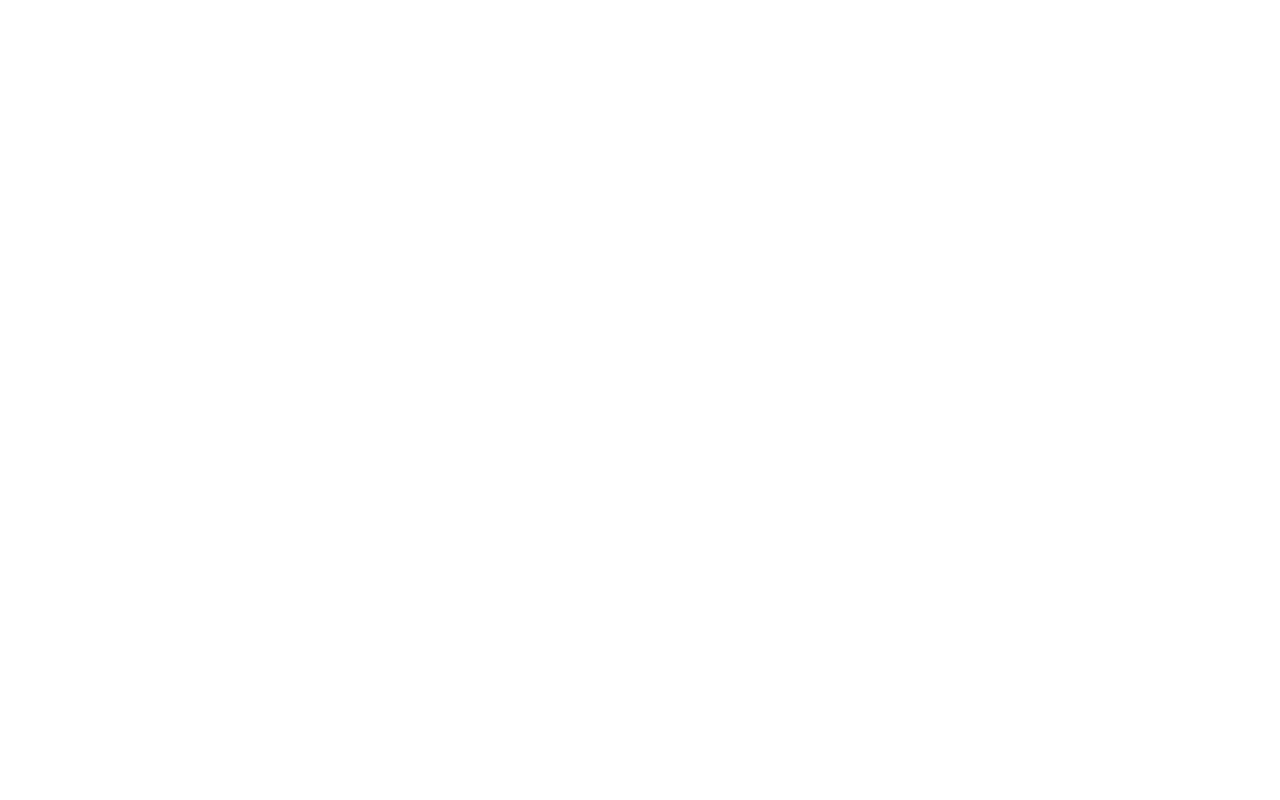
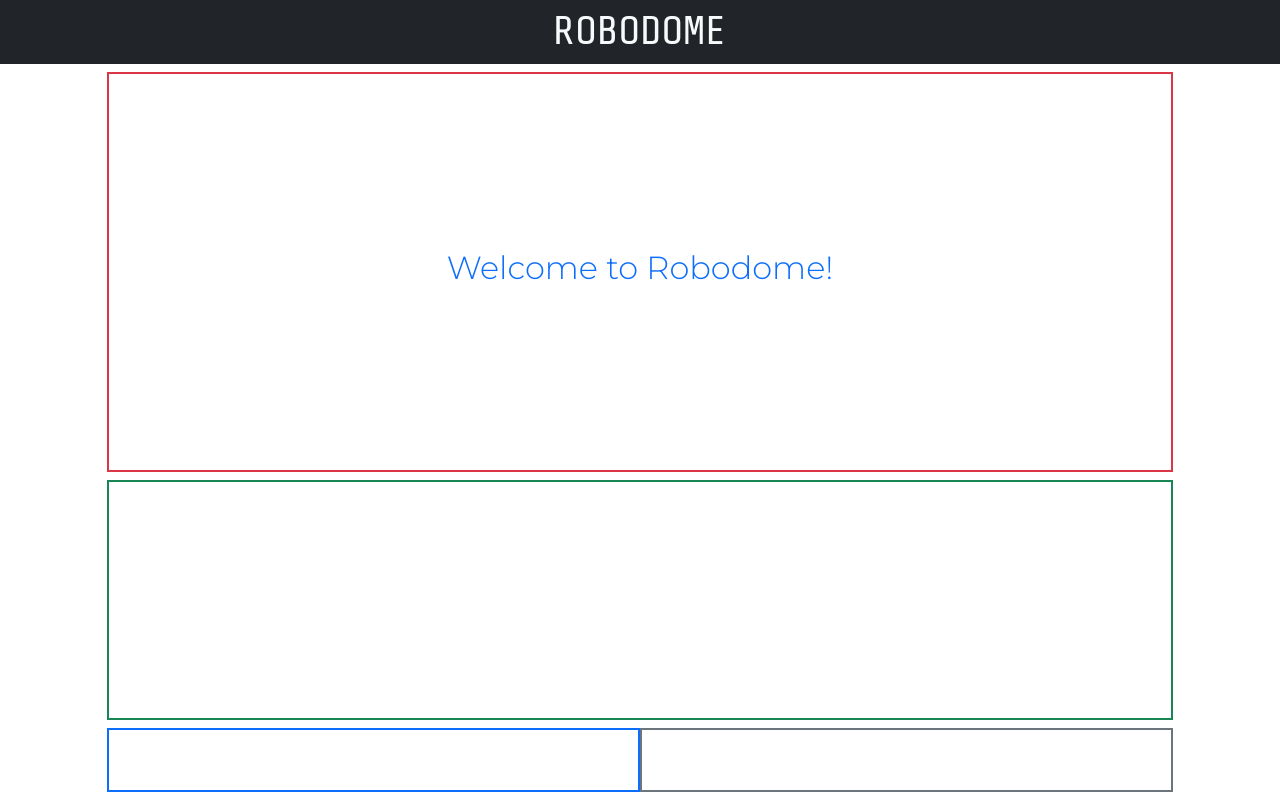
Before and after one commit to KennWg/robodome, a plain HTML site: page index.html in a window 1280 px wide. Drawn offline with nearby package versions, Linux system fonts and the light colour scheme; a web font is replaced by a local one.

Commit message:
skeleton html and layout done, added links to jquery, bootstrap, open iconic

```diff
--- a/assets/css/style.css
+++ b/assets/css/style.css
@@ -0,0 +1,27 @@
+/* general */
+
+body {
+    font-family: 'Montserrat', sans-serif;
+}
+
+header {
+    font-family: 'Share Tech Mono', monospace;
+}
+
+/* display areas */
+
+#header-container {
+    height: 8vh;
+}
+
+#display-area-container {
+    height: 50vh;
+}
+
+#button-area-container {
+    height: 30vh;
+}
+
+#save-load-container {
+    height: 8vh;
+}
--- a/index.html
+++ b/index.html
@@ -4,9 +4,43 @@
     <meta charset="UTF-8">
     <meta http-equiv="X-UA-Compatible" content="IE=edge">
     <meta name="viewport" content="width=device-width, initial-scale=1.0">
-    <title>Document</title>
+    <link rel="preconnect" href="https://fonts.googleapis.com">
+    <link rel="preconnect" href="https://fonts.gstatic.com" crossorigin>
+    <link href="https://fonts.googleapis.com/css2?family=Montserrat:wght@300&family=Share+Tech+Mono&display=swap" rel="stylesheet">
+    <link href="https://cdn.jsdelivr.net/npm/bootstrap@5.1.3/dist/css/bootstrap.min.css" rel="stylesheet" integrity="sha384-1BmE4kWBq78iYhFldvKuhfTAU6auU8tT94WrHftjDbrCEXSU1oBoqyl2QvZ6jIW3" crossorigin="anonymous">
+    <link rel="stylesheet" href="https://cdnjs.cloudflare.com/ajax/libs/open-iconic/1.1.1/font/css/open-iconic-bootstrap.min.css"/>
+    <link href="assets/css/style.css" rel="stylesheet" />
+    <title>Robodome</title>
 </head>
 <body>
+    <section class="container-fluid" id="header-container">
+        <header class="row justify-content-center text-light bg-dark h-100 align-items-center">
+            <h1 class="col-12 text-center my-2">ROBODOME</h1>
+        </header>
+    </section>
+    <section class="container-fluid" id="display-area-container">
+        <div class="row justify-content-center h-100 mt-2">
+            <div class="col-10 border border-danger border-2" id="display-area">
+                <div id="initial message" class="row justify-content-center align-items-center h-100">
+                    <h2 class="col-6 text-primary text-center"><span class="oi oi-cog"></span> Welcome to Robodome! <span class="oi oi-cog"></span></h2>
+                </div>
+            </div>
+        </div>
+    </section>
+    <section class="container-fluid" id="button-area-container">
+        <div class="row justify-content-center h-100 mt-2">
+            <div class="col-10 border border-success border-2" id="button-area">
 
+            </div>
+        </div>
+    </section>
+    <section class="container-fluid" id="save-load-container">
+        <div class="row justify-content-center h-100 mt-2">
+            <div class="col-5 border border-primary border-2" id="save-area"></div>
+            <div class="col-5 border border-secondary border-2" id="load-area"></div>
+        </div>
+    </section>
+    <script src="https://code.jquery.com/jquery-3.6.0.min.js" integrity="sha256-/xUj+3OJU5yExlq6GSYGSHk7tPXikynS7ogEvDej/m4=" crossorigin="anonymous"></script>
+    <script src="assets/js/script.js"></script>
 </body>
 </html>
```
